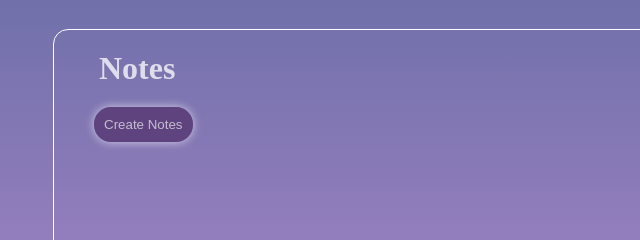
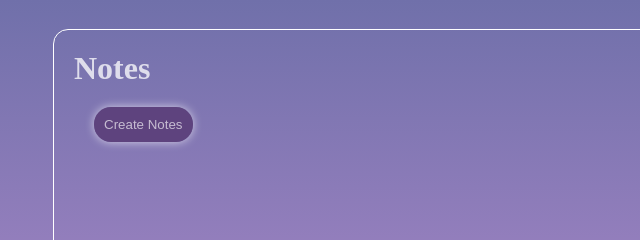
Before and after one commit to ahirwarsatyam169/MyNotesApp, a plain HTML site: page index.html in a window 1280 px wide. Shown: the top 240 px of the page, 0-640 px from the left. Drawn offline with Linux system fonts and the light colour scheme.

Commit message:
Update style.css

```diff
--- a/style.css
+++ b/style.css
@@ -25,7 +25,7 @@ html,body{
 }
 .container h1{
     padding: 10px;
-    margin-left: 25px;
+    margin-left: 0px;
     color: rgba(255, 255, 255, 0.753);
     font-weight: 800;
     /* border: 1px solid white; */
```
